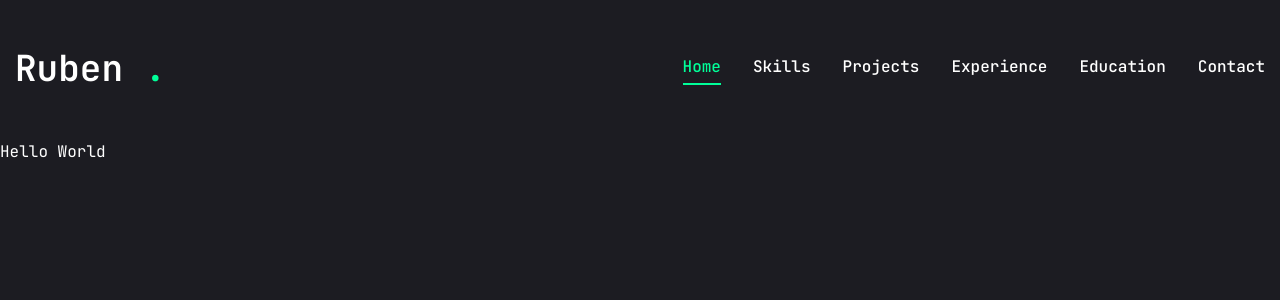
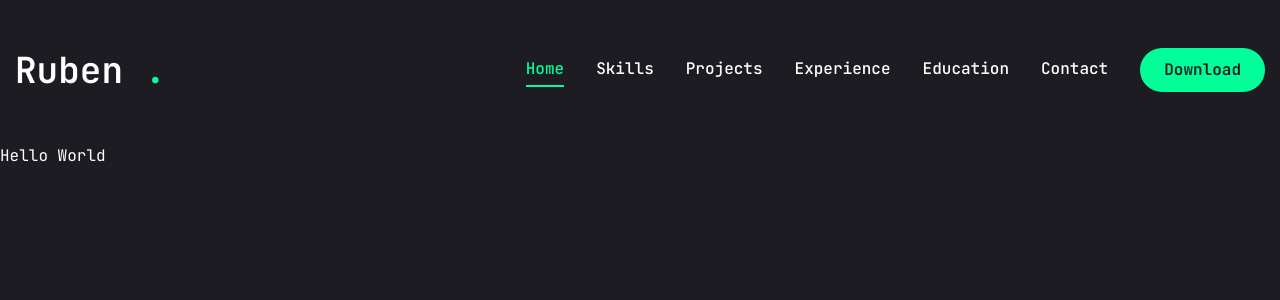
Before and after one commit to DuaRuben/portfolio, a Next.js app: page / in a window 1280 px wide. Shown: the top 300 px of the page. Built offline with nearby package versions, Linux system fonts and the light colour scheme.

Commit message:
Update Header.tsx

```diff
--- a/components/Header.tsx
+++ b/components/Header.tsx
@@ -2,6 +2,7 @@ import React from 'react';
 import Link from 'next/link';
 import {Button} from "@/components/ui/button";
 import Nav from "@/components/Nav";
+import MobileNav from "@/components/MobileNav";
 
 const Header = () => {
     return (
@@ -15,13 +16,13 @@ const Header = () => {
                 {/*Style for Desktop navigation menu*/}
                 <div className="hidden xl:flex items-center gap-8">
                     <Nav />
-                    {/*<Link href="/contact">*/}
-                    {/*    <Button> Hire Me</Button>*/}
-                    {/*</Link>*/}
+                    <a href="/Ruben_Resume_Full_Stack.pdf" download>
+                        <Button> Download</Button>
+                    </a>
                 </div>
 
                 {/*Style for Mobile navigation menu*/}
-                <div className="xl:hidden"> mobile nav</div>
+                <div className="xl:hidden"> <MobileNav/> </div>
             </div>
         </header>
     );
```
